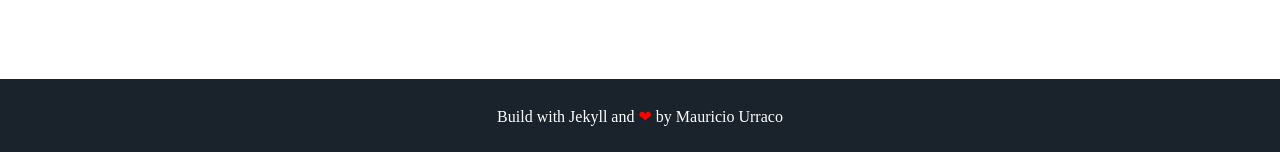
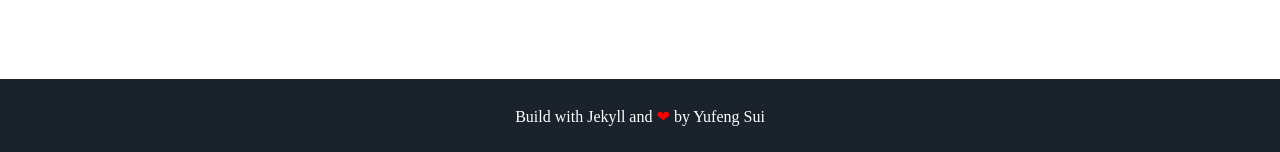
Before and after one commit to yfsui/yfsui.github.io, a Jekyll site: the page built from index.html, in a window 1280 px wide. Shown: the part 1517-1669 px from the top of the page. Built offline with Jekyll 4.4.1, drawn with Linux system fonts in a browser that asks for light colours; some web fonts are replaced.

Commit message:
Update footer.html

```diff
--- a/_includes/footer.html
+++ b/_includes/footer.html
@@ -1,6 +1,6 @@
 <footer class="footer">
     <!-- <p>&copy; {{ site.username }}</p> -->
-    <p>Build with Jekyll and <span class="love">❤</span> by <a href="https://github.com/murraco">Mauricio Urraco</a></p>
+    <p>Build with Jekyll and <span class="love">❤</span> by <a href="https://github.com/yfsui">Yufeng Sui</a></p>
 </footer>
 <script src="//cdn.jsdelivr.net/particles.js/2.0.0/particles.min.js"></script>
 <script src="{{ '/assets/js/sweet-scroll.min.js' | prepend: site.baseurl }}"></script>
```
